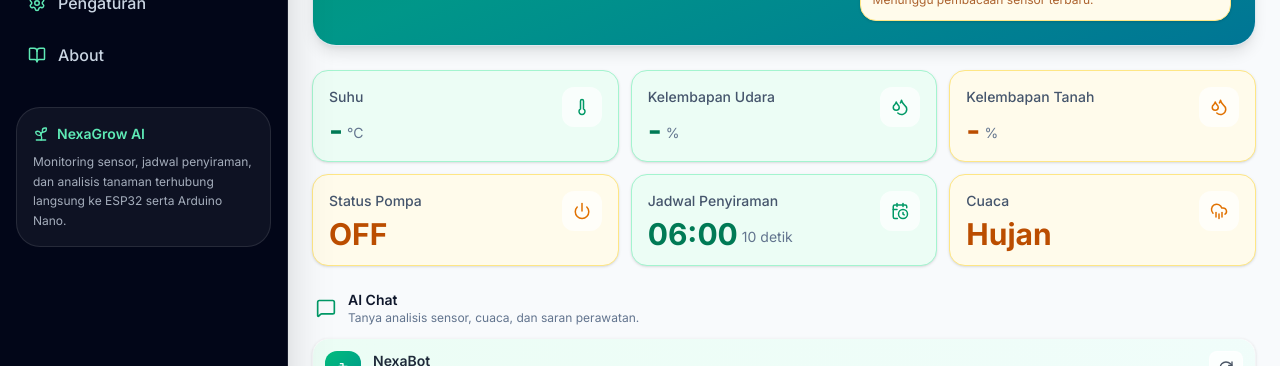
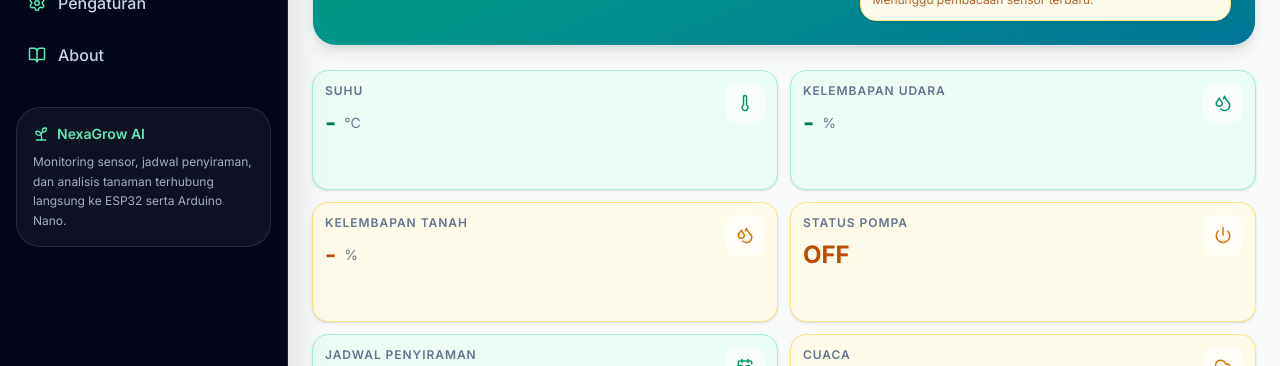
Before and after one commit to alfatih2025/NexaGrowWeb, a React (Vite) app: page / in a window 1280 px wide. Shown: the part 434-800 px from the top of the page. Built offline with nearby package versions, Linux system fonts and the light colour scheme; no server answers.

Commit message:
update lagi haha

```diff
--- a/src/App.tsx
+++ b/src/App.tsx
@@ -12,6 +12,8 @@ import { SettingsPage } from './pages/SettingsPage';
 import { AboutPage } from './pages/AboutPage';
 import { useSensorData } from './hooks/useSensorData';
 import { useDeviceStatus } from './hooks/useDeviceStatus';
+
+
 import { useWeather } from './hooks/useWeather';
 import { useSettings } from './hooks/useSettings';
 import { useAlerts } from './hooks/useAlerts';
@@ -25,10 +27,13 @@ import './index.css';
 function App() {
   const [currentPage, setCurrentPage] = useState('dashboard');
   const { data: sensorData, history, loading: sensorLoading } = useSensorData(3000);
+
   const { status: deviceStatus } = useDeviceStatus(5000);
+
   const { settings, updateSettings } = useSettings();
   const { data: weatherData } = useWeather(settings?.location);
   const { createAlert } = useAlerts();
+
   const mqttStatus = useMqttStatus();
   const lastAlertSignatureRef = useRef<string>('');
 
--- a/src/components/SensorCard.tsx
+++ b/src/components/SensorCard.tsx
@@ -38,13 +38,14 @@ export function SensorCard({ title, value, unit, icon: Icon, status, trend }: Se
   return (
     <motion.div
       whileHover={{ y: -2, scale: 1.01 }}
-      className={`rounded-2xl border ${colors.border} ${colors.bg} p-3 shadow-sm transition-all hover:shadow-md sm:p-4`}
+      className={`rounded-2xl border ${colors.border} ${colors.bg} p-3 shadow-sm transition-all hover:shadow-md sm:p-3 h-full min-h-[120px]`}
     >
+      <div className="flex h-full flex-col justify-between gap-3">
         <div className="flex items-start justify-between gap-3">
           <div className="min-w-0">
-          <p className="text-xs font-medium text-slate-600 sm:text-sm">{title}</p>
-          <div className="mt-1 flex items-end gap-1 sm:mt-2">
-            <span className={`text-2xl font-bold leading-none sm:text-3xl ${colors.value}`}>{value}</span>
+            <p className="text-[11px] font-semibold uppercase tracking-[0.08em] text-slate-500 sm:text-xs">{title}</p>
+            <div className="mt-2 flex items-end gap-2 sm:mt-3">
+              <span className={`text-xl font-bold leading-none sm:text-2xl ${colors.value}`}>{value}</span>
               {unit && <span className="pb-0.5 text-xs text-slate-500 sm:text-sm">{unit}</span>}
             </div>
           </div>
@@ -55,13 +56,14 @@ export function SensorCard({ title, value, unit, icon: Icon, status, trend }: Se
         </div>
 
         {trend && (
-        <div className="mt-2 flex items-center gap-1 text-[11px] sm:text-xs">
+          <div className="flex items-center gap-1 text-[11px] sm:text-xs">
             <span
               className={`h-2 w-2 rounded-full ${trend === 'up' ? 'bg-red-500' : trend === 'down' ? 'bg-emerald-500' : 'bg-gray-400'}`}
             />
             <span className="text-slate-500">{trend === 'up' ? 'Meningkat' : trend === 'down' ? 'Menurun' : 'Stabil'}</span>
           </div>
         )}
+      </div>
     </motion.div>
   );
 }
--- a/src/pages/Dashboard.tsx
+++ b/src/pages/Dashboard.tsx
@@ -2,11 +2,13 @@ import { Thermometer, Droplets, Power, CloudRain, CalendarClock, ShieldAlert, Me
 import { SensorCard } from '../components/SensorCard';
 import { ChatInterface } from '../components/ChatInterface';
 import { SensorData } from '../hooks/useSensorData';
-import { DeviceStatus } from '../hooks/useDeviceStatus';
+
 import { Settings } from '../hooks/useSettings';
 import { WeatherData } from '../hooks/useWeather';
 import { PlantHealthSummary, getPlantPhaseProfile } from '../lib/plantPhase';
 import logo from '../assets/nexagrow-logo.png';
+
+import type { DeviceStatus } from '../hooks/useDeviceStatus';
 
 interface DashboardProps {
   sensorData: SensorData | null;
@@ -15,6 +17,7 @@ interface DashboardProps {
   weatherData?: WeatherData | null;
   health: PlantHealthSummary | null;
 }
+
 
 function formatOneDecimal(value: number | null | undefined) {
   if (value === null || value === undefined || Number.isNaN(Number(value))) return '-';
@@ -47,7 +50,7 @@ function SummaryTile({
   );
 }
 
-export function Dashboard({ sensorData, deviceStatus, settings, weatherData, health }: DashboardProps) {
+export function Dashboard({ sensorData, settings, weatherData, health }: DashboardProps) {
   const phase = getPlantPhaseProfile(settings?.plant_phase);
   const scheduleTime = sensorData?.watering_time || settings?.watering_time || '-';
   const scheduleDuration = sensorData?.watering_duration ?? settings?.watering_duration ?? null;
@@ -102,7 +105,7 @@ export function Dashboard({ sensorData, deviceStatus, settings, weatherData, hea
         </div>
       )}
 
-      <div className="grid grid-cols-1 gap-3 md:grid-cols-2 xl:grid-cols-3">
+      <div className="grid grid-cols-2 gap-3 auto-rows-min">
         <SensorCard
           title="Suhu"
           value={formatOneDecimal(sensorData?.temperature)}
@@ -123,25 +126,7 @@ export function Dashboard({ sensorData, deviceStatus, settings, weatherData, hea
         />
       </div>
 
-      {deviceStatus && (
-        <div className="rounded-2xl border border-slate-200 bg-white p-4 text-sm text-slate-600 shadow-sm dark:border-slate-800 dark:bg-slate-900 dark:text-slate-300">
-          <div className="flex flex-wrap items-center gap-2">
-            <span
-              className={`rounded-full px-3 py-1 text-xs font-semibold ${deviceStatus.online ? 'bg-emerald-100 text-emerald-700 dark:bg-emerald-500/15 dark:text-emerald-200' : 'bg-red-100 text-red-700 dark:bg-red-500/15 dark:text-red-200'}`}
-            >
-              {deviceStatus.online ? 'ESP32 terhubung' : 'ESP32 offline'}
-            </span>
-            <span className="rounded-full bg-slate-100 px-3 py-1 text-xs font-semibold text-slate-600 dark:bg-slate-800 dark:text-slate-300">
-              WiFi: {deviceStatus.wifi_status || 'unknown'}
-            </span>
-            {deviceStatus.last_update && (
-              <span className="rounded-full bg-slate-100 px-3 py-1 text-xs font-semibold text-slate-600 dark:bg-slate-800 dark:text-slate-300">
-                Update {new Date(deviceStatus.last_update).toLocaleString('id-ID')}
-              </span>
-            )}
-          </div>
-        </div>
-      )}
+
 
       <div className="space-y-3">
         <div className="flex items-center gap-3 px-1">
```
Lines whose indentation alone changed are shown as unchanged.
